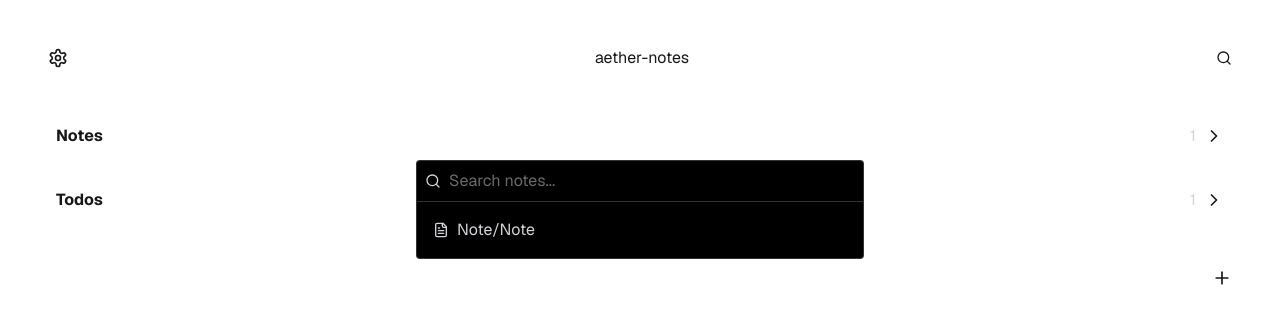
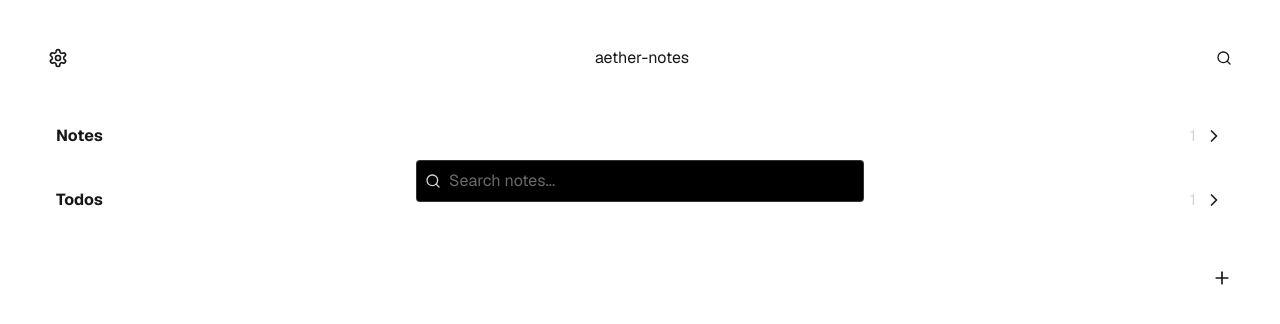
Before and after one commit to kahseng-dev/aether-notes, a Next.js app: page / in a window 1280 px wide. Both pictures are taken after a click on the button 1223 px from the left and 58 px from the top of the page. Shown: the top 324 px of the page. Built offline with nearby package versions, Linux system fonts and the light colour scheme.

Commit message:
feat: add basic search function

```diff
--- a/app/page.tsx
+++ b/app/page.tsx
@@ -20,7 +20,7 @@ export default function Home() {
               <Settings className={styles.icon}/>
           </Link>
           <p>{headerTitle}</p>
-          <SearchButton/>
+          <SearchButton notes={data}/>
         </div>
         <div className='mt-8'>
           <HomeDirectory notes={data}/>
--- a/app/ui/search-button.tsx
+++ b/app/ui/search-button.tsx
@@ -1,11 +1,13 @@
 'use client'
 
 import Link from 'next/link';
+import type { Note } from '@/types/Note';
 import { useState } from 'react';
 import { Search, FileText } from 'lucide-react';
 
-export default function SearchButton() {
+export default function SearchButton({ notes }: { notes: Note[] }) {
     const [isSearchModalVisible, setIsSearchModalVisible] = useState(false);
+    const [searchResult, setSearchResult] = useState<Note[]>([]);
 
     const placeholderText = 'Search notes...';
 
@@ -14,7 +16,17 @@ export default function SearchButton() {
     }
 
     function handleSearchInputChange(event: React.ChangeEvent<HTMLInputElement>) {
-        return
+        let searchInput = event.target.value.toLowerCase();
+        let result:Note[] = [];
+
+        if (searchInput.length > 0) {
+            result = notes.filter(note =>
+                note.title.toLowerCase().includes(searchInput) ||
+                note.content.join(' ').toLowerCase().includes(searchInput)
+            );
+        }
+
+        return setSearchResult(result);
     }
 
     return (
@@ -25,7 +37,7 @@ export default function SearchButton() {
                         onClick={handleShowModal}
                         className='absolute top-0 left-0 size-full'/>
                     <div className='relative flex flex-col items-center w-full max-w-md text-zinc-300 border border-white/20 bg-black rounded'>
-                        <div className='p-2 w-full flex items-center border-b border-white/20'>
+                        <div className='p-2 w-full flex items-center'>
                             <Search className={styles.icon}/>
                             <input
                                 onChange={handleSearchInputChange}
@@ -33,12 +45,18 @@ export default function SearchButton() {
                                 placeholder={placeholderText}
                                 className='ml-2 outline-none'/>
                         </div>
-                        <div className='w-full *:m-2 *:gap-2 *:p-2 *:flex *:items-center *:cursor-pointer *:hover:bg-white/20 *:rounded'>
-                            <div>
-                                <FileText className={styles.icon} />
-                                <p>Note/Note</p>
-                            </div>
-                        </div>
+                        { searchResult.length > 0 ?
+                            <div className='border-t border-white/20 w-full max-h-64 overflow-y-auto *:m-2 *:gap-2 *:p-2 *:flex *:items-center *:cursor-pointer *:hover:bg-white/20 *:rounded'>
+                                { searchResult.map(note =>
+                                    <Link
+                                        key={note.id}
+                                        href={`/editor/${note.id}`}>
+                                        <FileText className={styles.icon} />
+                                        <p>{note.title}</p>
+                                    </Link>
+                                )}
+                                </div>
+                        : null }
                     </div>
                 </div>
             : null }
```
